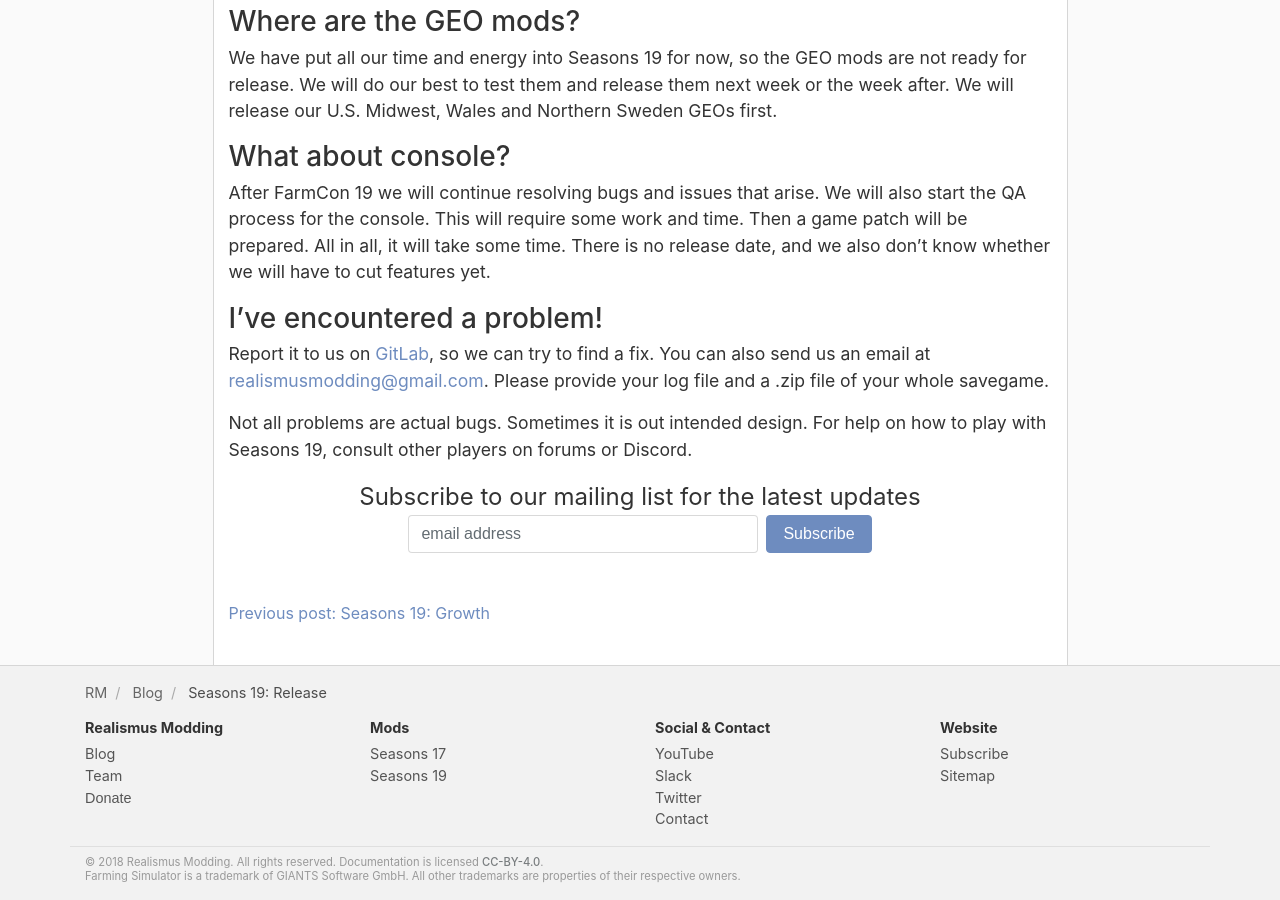
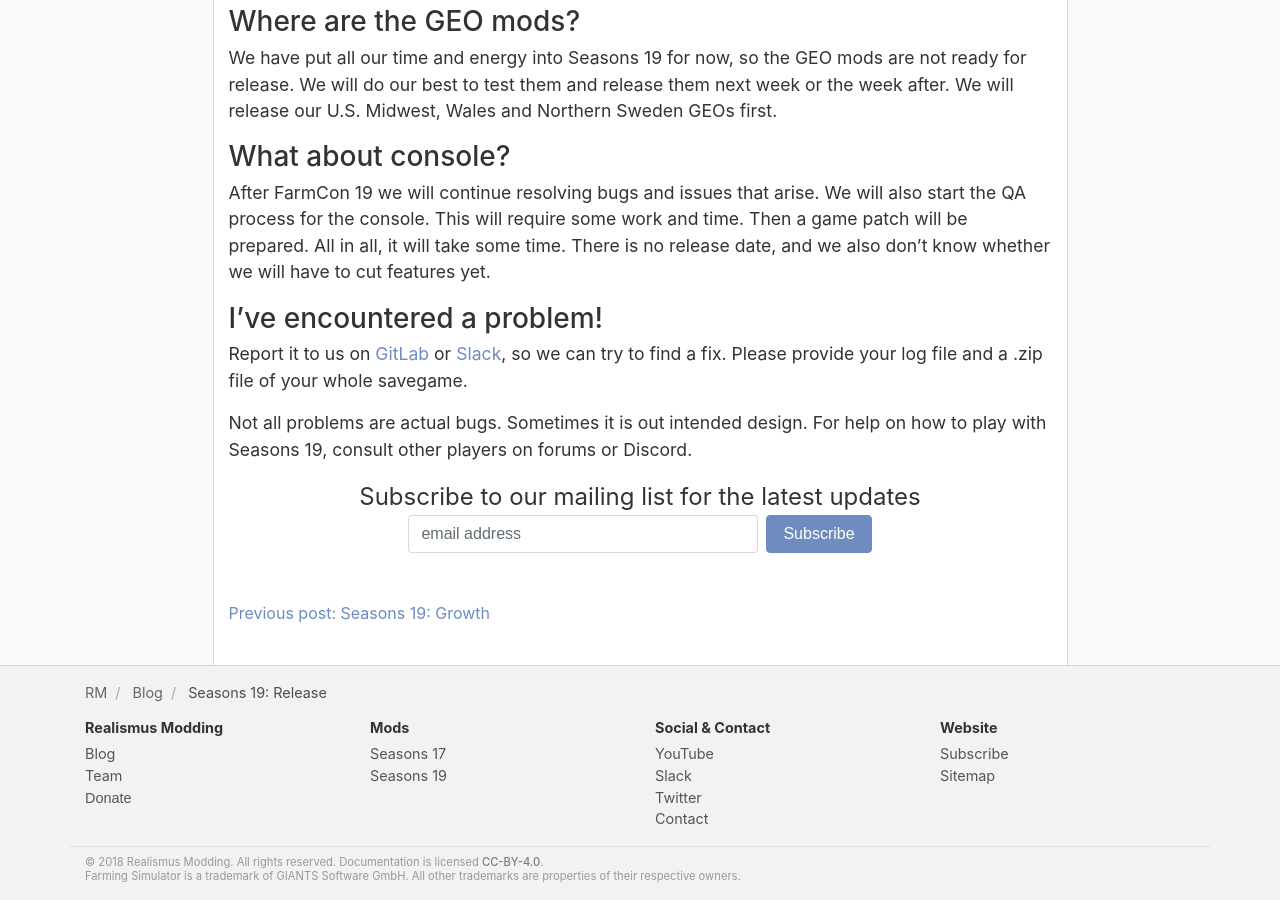
Before and after one commit to RealismusModding/realismusmodding.github.io, a Jekyll site: the page built from _posts/blog/2019-07-24-seasons19-release.md, in a window 1280 px wide and 900 px high, scrolled down 1032 px. Built offline with Jekyll 4.4.1, drawn with Linux system fonts in a browser that asks for light colours; comment, search, counter and statistics services are not loaded.

Commit message:
Removed email. Added slack

```diff
--- a/_posts/blog/2019-07-24-seasons19-release.md
+++ b/_posts/blog/2019-07-24-seasons19-release.md
@@ -33,6 +33,6 @@ After FarmCon 19 we will continue resolving bugs and issues that arise. We will
 
 ### I've encountered a problem!
 
-Report it to us on [GitLab](https://gitlab.com/realismusmodding/fs19_rm_seasons/issues), so we can try to find a fix. You can also send us an email at [realismusmodding@gmail.com](mailto:realismusmodding@gmail.com). Please provide your log file and a .zip file of your whole savegame.
+Report it to us on [GitLab](https://gitlab.com/realismusmodding/fs19_rm_seasons/issues) or [Slack](https://slack.realismusmodding.com/), so we can try to find a fix. Please provide your log file and a .zip file of your whole savegame.
 
 Not all problems are actual bugs. Sometimes it is out intended design. For help on how to play with Seasons 19, consult other players on forums or Discord.
```
